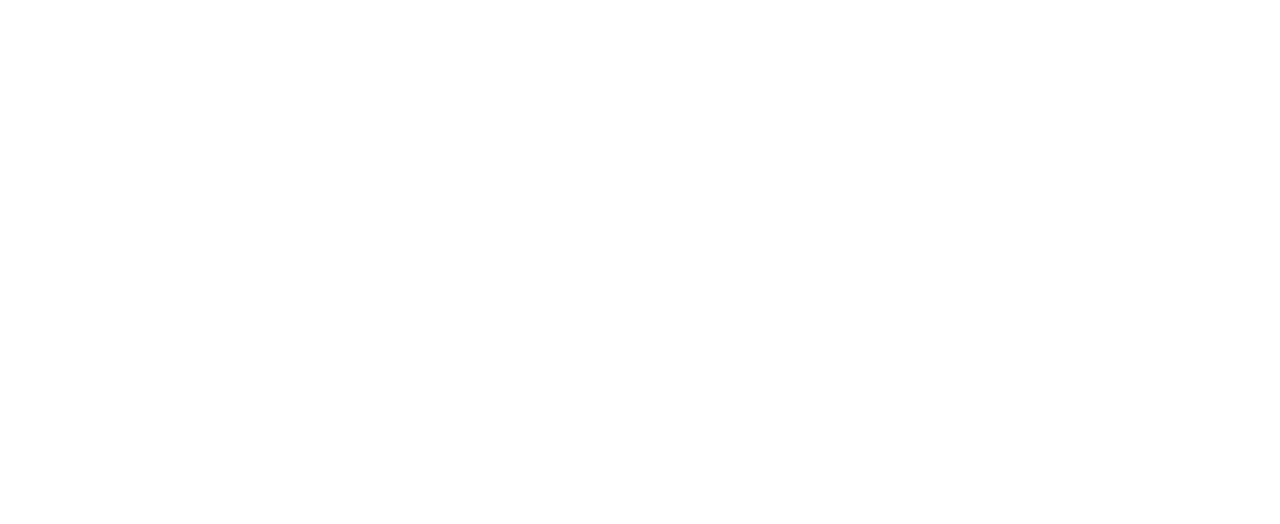
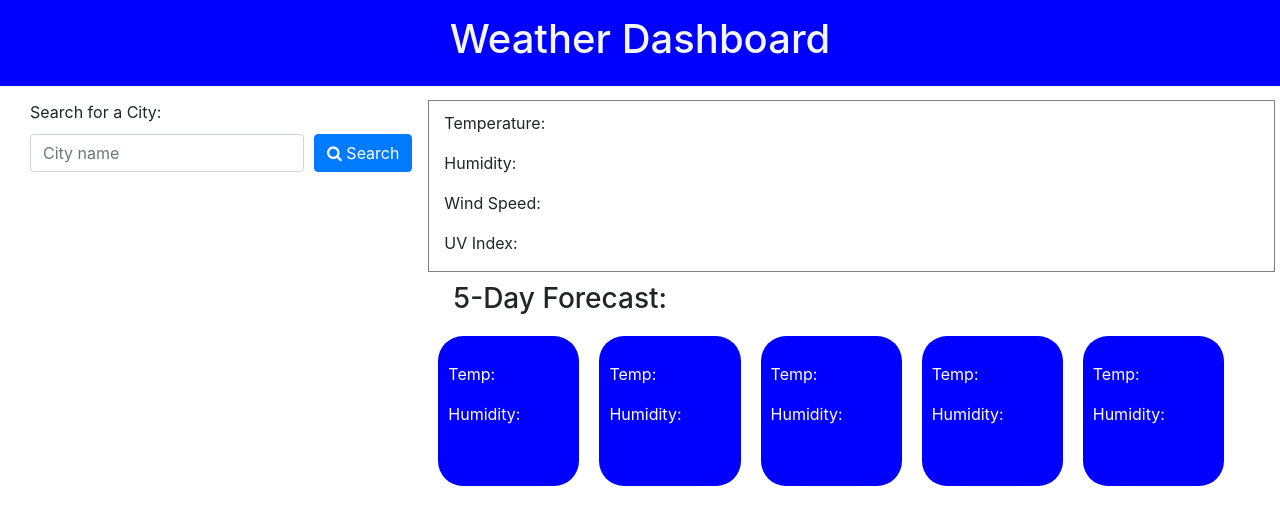
Before and after one commit to mwturner611/Weather-Dashboard, a plain HTML site: page index.html in a window 1280 px wide. Drawn offline with nearby package versions, Linux system fonts and the light colour scheme.

Commit message:
HTML and CSS outline

```diff
--- a/index.html
+++ b/index.html
@@ -8,10 +8,89 @@
       rel="stylesheet"
       href="https://stackpath.bootstrapcdn.com/bootstrap/4.3.1/css/bootstrap.min.css"
     />
+    <link rel="stylesheet" href="https://cdnjs.cloudflare.com/ajax/libs/font-awesome/4.7.0/css/font-awesome.min.css">
     <link rel="stylesheet" href="styels.css" />
+
     <title>Weather Dashboard</title>
 </head>
 <body>
+    <header class="container-flex fixed-top">
+        <h1>
+            Weather Dashboard
+        </h1>
+    </header>
+
+    <Main>
+
+        <div class="row">
+            <div class="col-md-4">
+                <label for="input">Search for a City:</label>
+                <form class="form-inline">
+                    <input type="city" class="form-control" id="input" placeholder="City name">
+                    <button type="submit" class="btn btn-primary"><i class="fa fa-search"></i> Search</button>
+                </form>
+
+            </div>
+            <div class="col-lg-8 container-fluid" id="infoBox">
+                <h3 id="cityDate"></h3>
+                <p id="todayTemp">Temperature:</p>
+                <p id="todayHumidity">Humidity:</p>
+                <p id="windSpeed">Wind Speed:</p>
+                <p id="uvIndex">UV Index:</p>
+            </div>
+        </div>
+
+        <div class="row">
+            <div class="col-md-4" Id="cityButtons">
+            </div>
+
+
+            <div class="col-lg-8">
+                <h3>5-Day Forecast:</h3>
+                    <div class="row">
+                        <div class="col-sm-2">
+                            <h5 id="date1"></h5>
+                            <p id="symbolDay1"></p>
+                            <p id="TempDay1">Temp: </p>
+                            <p id="HumidityDay1">Humidity: </p>
+                        </div>
+                        <div class="col-sm-2">
+                            <h5 id="date2"></h5>
+                            <p id="symbolDay2"></p>
+                            <p id="TempDay2">Temp: </p>
+                            <p id="HumidityDay2">Humidity: </p>
+                        </div>
+                        <div class="col-sm-2">
+                            <h5 id="date3"></h5>
+                            <p id="symbolDay3"></p>
+                            <p id="TempDay3">Temp: </p>
+                            <p id="HumidityDay3">Humidity: </p>
+                        </div>
+                        <div class="col-sm-2">
+                            <h5 id="date4"></h5>
+                            <p id="symbolDay4"></p>
+                            <p id="TempDay4">Temp: </p>
+                            <p id="HumidityDay4">Humidity: </p>
+                        </div>
+                        <div class="col-sm-2">
+                            <h5 id="date5"></h5>
+                            <p id="symbolDay5"></p>
+                            <p id="TempDay5">Temp: </p>
+                            <p id="HumidityDay5">Humidity: </p>
+                        </div>
+
+                    </div>
+            </div>
+
+        </div>
+    </Main>
+
+    <footer>
+
+    </footer>
+
+
+
     <script src="https://code.jquery.com/jquery-3.4.1.min.js"></script>
     <script src="https://cdnjs.cloudflare.com/ajax/libs/moment.js/2.24.0/moment.min.js"></script>
     <script src="script.js"></script>
--- a/styels.css
+++ b/styels.css
@@ -0,0 +1,35 @@
+header{
+    background-color: blue;
+    color: whitesmoke;
+    text-align: center;
+    padding: 15px;
+}
+
+body{
+    margin: 20px;
+    margin-top: 100px;
+}
+
+label, input, button{
+    margin-left: 10px;
+    margin-bottom: 10px;
+}
+
+#infoBox {
+    border: 1px solid gray;
+
+}
+
+h3{
+    margin: 10px;
+}
+
+.col-sm-2 {
+    border-radius: 25px;
+    background-color: blue;
+    padding: 10px;
+    margin: 10px;
+    width: 200px;
+    height: 150px;
+    color: white;
+}
```
